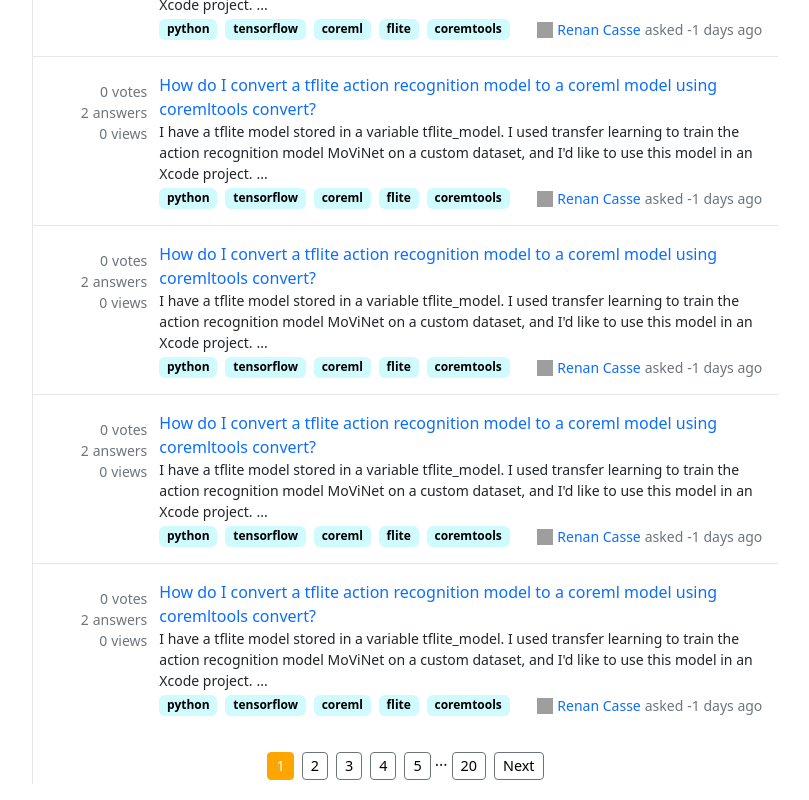
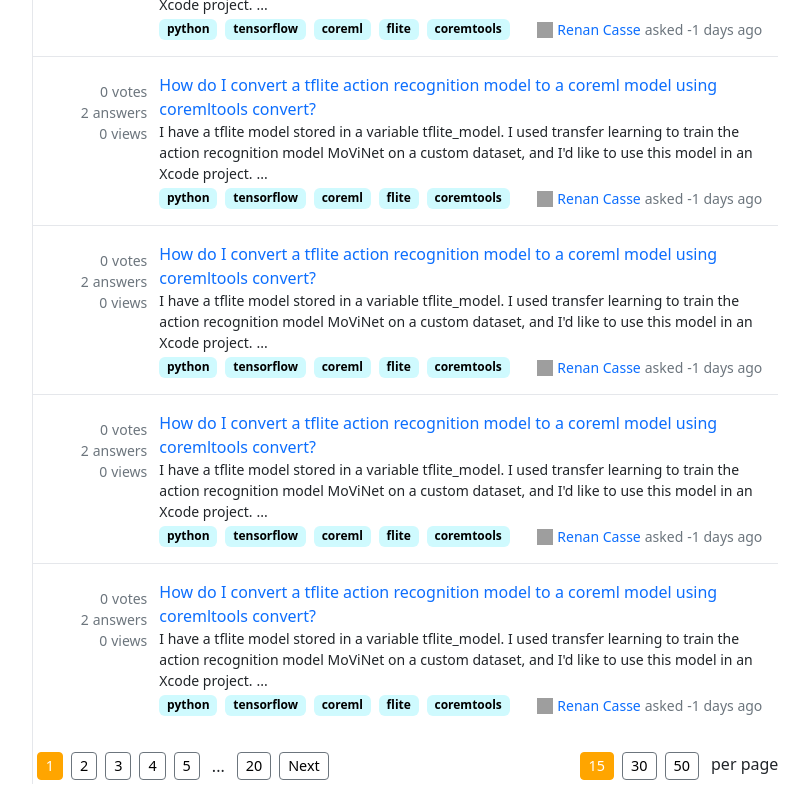
Before and after one commit to mogorovskiy/heap-overflow, a React (Create React App) app in the folder frontend/: page /questions in a window 1280 px wide. Shown: the part 316-1116 px from the top of the page, without its empty margins (235-1044 px from the left). Built offline with nearby package versions, Linux system fonts and the light colour scheme; grey boxes are pictures that could not be loaded.

Commit message:
finished pages navigation

```diff
--- a/frontend/src/components/pagination/Pagination.tsx
+++ b/frontend/src/components/pagination/Pagination.tsx
@@ -42,19 +42,19 @@
 
         if (currentPageNormalized != START_PAGE) {
             const prevPageNumber = currentPageNormalized - 1;
-            buttons.push(<PaginationButton key={keyCounter++} pageNumber={prevPageNumber} currentPage={currentPageNormalized}
+            buttons.push(<PaginationButton key={keyCounter++} value={prevPageNumber} selectedValue={currentPageNormalized}
                                            onClickCallback={() => onClickCallback(prevPageNumber)} name="Prev" />);
         }
         for (let i = 0; i < pageButtons.length; i++) {
             if (isGap(pageButtons, i)) {
-                buttons.push(<span key={keyCounter++}>...</span>);
+                buttons.push(<button key={keyCounter++} className="mx-2 unselectable" disabled>...</button>);
             }
-            buttons.push(<PaginationButton key={keyCounter++} pageNumber={pageButtons[i]} currentPage={currentPageNormalized}
+            buttons.push(<PaginationButton key={keyCounter++} value={pageButtons[i]} selectedValue={currentPageNormalized}
                                            onClickCallback={() => onClickCallback(pageButtons[i])} />);
         }
         if (currentPageNormalized != pagesAmount) {
             const nextPageNumber = currentPageNormalized + 1;
-            buttons.push(<PaginationButton key={keyCounter++} pageNumber={nextPageNumber} currentPage={currentPageNormalized}
+            buttons.push(<PaginationButton key={keyCounter++} value={nextPageNumber} selectedValue={currentPageNormalized}
                                            onClickCallback={() => onClickCallback(nextPageNumber)} name="Next" />);
         }
 
--- a/frontend/src/components/pagination/PaginationButton.tsx
+++ b/frontend/src/components/pagination/PaginationButton.tsx
@@ -1,20 +1,20 @@
 interface PaginationButtonProps {
-    pageNumber: number;
-    currentPage: number;
-    onClickCallback: any;
+    value?: number;
+    selectedValue?: number;
+    onClickCallback?: any;
     name?: string;
 }
 
-export default function PaginationButton({pageNumber, currentPage, onClickCallback, name}: PaginationButtonProps) {
+export default function PaginationButton({value, selectedValue, onClickCallback, name}: PaginationButtonProps) {
     const everyButtonStyle = {fontSize: "0.9rem", borderRadius: "4px", padding: "2px 8px"};
     const buttonStyle = {...everyButtonStyle, color:"black"};
-    const currentPageButtonStyle = {...everyButtonStyle, background: "orange", borderColor: "orange", color:"white"};
+    const selectedButtonStyle = {...everyButtonStyle, background: "orange", borderColor: "orange", color:"white"};
 
-    return (<button onClick={() => onClickCallback(pageNumber)}
+    return (<button onClick={() => onClickCallback(value)}
                     className={"m-1 btn btn-outline-secondary"}
-                    style={pageNumber === currentPage
-                        ? currentPageButtonStyle
+                    style={value && value === selectedValue
+                        ? selectedButtonStyle
                         : buttonStyle}>
-        {name ? name : pageNumber}
+        {name ? name : value}
     </button>);
 }
--- a/frontend/src/pages/QuestionsPage.tsx
+++ b/frontend/src/pages/QuestionsPage.tsx
@@ -4,6 +4,7 @@
 import Pagination from "../components/pagination/Pagination";
 import { useSearchParams } from 'react-router-dom';
 import {useState} from "react";
+import PaginationButton from "../components/pagination/PaginationButton";
 
 const response: QuestionPreviewPageableDto = {
     total: 100,
@@ -137,15 +138,17 @@
 export default function QuestionsPage() {
     const DEFAULT_PAGE = 1;
     const PAGE_SEARCH_PARAMS_KEY = "page";
+    const PAGE_SIZE_SEARCH_PARAMS_KEY = "size";
+    const SIZE_OPTIONS = [15, 30, 50];
+
     const [searchParams, setSearchParams] = useSearchParams();
 
     const pageNumberFromSearchParams = searchParams.get(PAGE_SEARCH_PARAMS_KEY);
     const [currentPageNumber, setCurrentPageNumber] =
         useState(pageNumberFromSearchParams ? Number(pageNumberFromSearchParams) : DEFAULT_PAGE);
+    const [pageSize, setPageSize] = useState(SIZE_OPTIONS[0]);
 
-    const handlePageClick = (pageNumber: number) => {
-        console.log(`clicked pagination button #${pageNumber}`);
-
+    const handlePageNumberClick = (pageNumber: number) => {
         if (pageNumber === currentPageNumber || pageNumber < DEFAULT_PAGE || pageNumber > response.pagesAmount) {
             console.warn(`Invalid target page ${pageNumber} - ignoring`);
             return;
@@ -153,6 +156,16 @@
         searchParams.set(PAGE_SEARCH_PARAMS_KEY, ""+pageNumber);
         setSearchParams(searchParams);
         setCurrentPageNumber(pageNumber);
+    };
+
+    const handlePageSizeClick = (newPageSize: number) => {
+        if (newPageSize === pageSize || !SIZE_OPTIONS.includes(newPageSize)) {
+            console.warn(`Invalid target page size ${newPageSize} - ignoring`);
+            return;
+        }
+        searchParams.set(PAGE_SIZE_SEARCH_PARAMS_KEY, ""+newPageSize);
+        setSearchParams(searchParams);
+        setPageSize(newPageSize);
     };
 
     const contentElement = <div className="text-center col-7 mx-auto border-l">
@@ -172,8 +185,13 @@
         <div className="col">
             {response.data.map((q, i) => <QuestionPreview key={i} data={q} />)}
         </div>
-        <div className="my-3">
-            <Pagination pagesAmount={response.pagesAmount} currentPage={currentPageNumber} onClickCallback={handlePageClick}/>
+        <div className="my-3 flex flex-row justify-content-between">
+            <Pagination pagesAmount={response.pagesAmount} currentPage={currentPageNumber} onClickCallback={handlePageNumberClick}/>
+            <div>
+                {SIZE_OPTIONS.map((size, i) =>
+                    <PaginationButton key={i} value={size} selectedValue={pageSize} onClickCallback={handlePageSizeClick} />)}
+                <span className="ml-2">per page</span>
+            </div>
         </div>
     </div>;
 
--- a/frontend/src/resources/css/index.css
+++ b/frontend/src/resources/css/index.css
@@ -15,3 +15,10 @@
   font-family: source-code-pro, Menlo, Monaco, Consolas, 'Courier New',
     monospace;
 }
+
+.unselectable {
+  -webkit-user-select: none; /* Safari */
+  -moz-user-select: none; /* Firefox */
+  -ms-user-select: none; /* IE 10+ */
+  user-select: none;
+}
```
